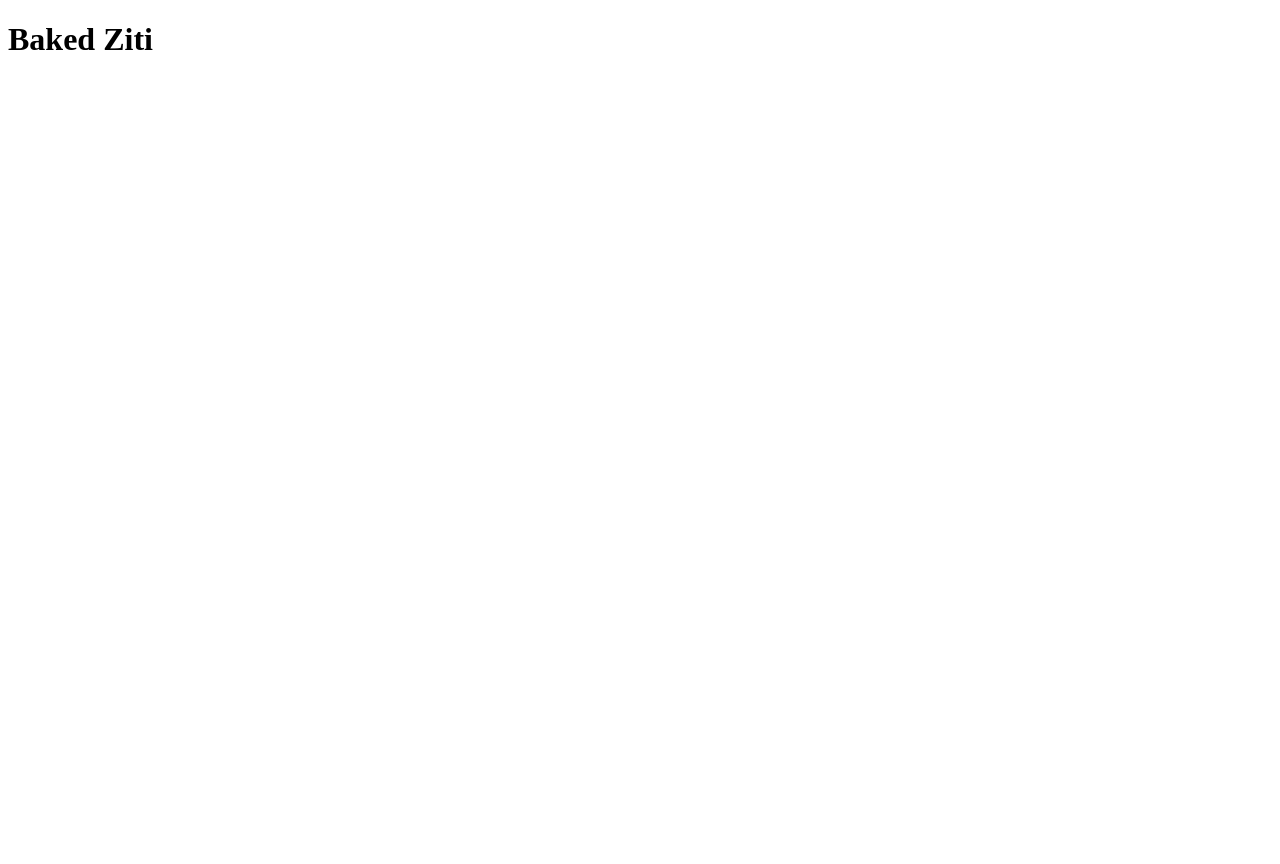
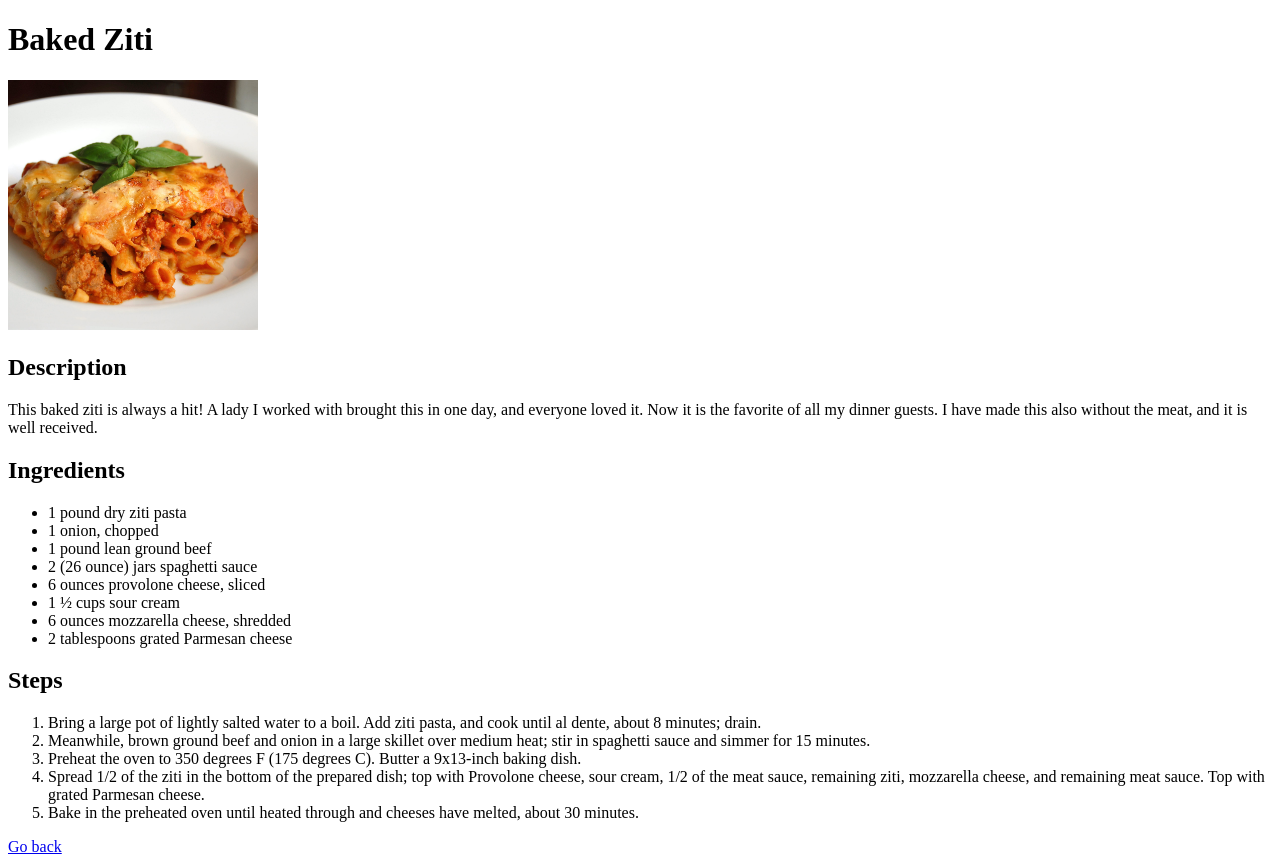
Before and after one commit to egpheel/odin-recipes, a plain HTML site: page recipes/baked-ziti.html in a window 1280 px wide. Before the commit the page ends 800 px from the top, so only its background shows below. Drawn offline with Linux system fonts and the light colour scheme.

Commit message:
Added Baked Ziti recipes
Added a baked ziti photo
Added photo, description, ingredients and steps to the baked-ziti.html page

```diff
--- a/recipes/baked-ziti.html
+++ b/recipes/baked-ziti.html
@@ -6,5 +6,32 @@
 </head>
 <body>
     <h1>Baked Ziti</h1>
+    <img src="./Baked-Ziti.jpeg" alt="A photo of baked ziti on a plate" height="250">
+
+    <h2>Description</h2>
+    <p>This baked ziti is always a hit! A lady I worked with brought this in one day, and everyone loved it. Now it is the favorite of all my dinner guests. I have made this also without the meat, and it is well received.</p>
+
+    <h2>Ingredients</h2>
+    <ul>
+        <li>1 pound dry ziti pasta</li>
+        <li>1 onion, chopped</li>
+        <li>1 pound lean ground beef</li>
+        <li>2 (26 ounce) jars spaghetti sauce</li>
+        <li>6 ounces provolone cheese, sliced</li>
+        <li>1 ½ cups sour cream</li>
+        <li>6 ounces mozzarella cheese, shredded</li>
+        <li>2 tablespoons grated Parmesan cheese</li>
+    </ul>
+
+    <h2>Steps</h2>
+    <ol>
+        <li>Bring a large pot of lightly salted water to a boil. Add ziti pasta, and cook until al dente, about 8 minutes; drain.</li>
+        <li>Meanwhile, brown ground beef and onion in a large skillet over medium heat; stir in spaghetti sauce and simmer for 15 minutes.</li>
+        <li>Preheat the oven to 350 degrees F (175 degrees C). Butter a 9x13-inch baking dish.</li>
+        <li>Spread 1/2 of the ziti in the bottom of the prepared dish; top with Provolone cheese, sour cream, 1/2 of the meat sauce, remaining ziti, mozzarella cheese, and remaining meat sauce. Top with grated Parmesan cheese.</li>
+        <li>Bake in the preheated oven until heated through and cheeses have melted, about 30 minutes.</li>
+    </ol>
+
+    <a href="../index.html">Go back</a>
 </body>
 </html>
```
Also changed, not shown: recipes/Baked-Ziti.jpeg (added).
